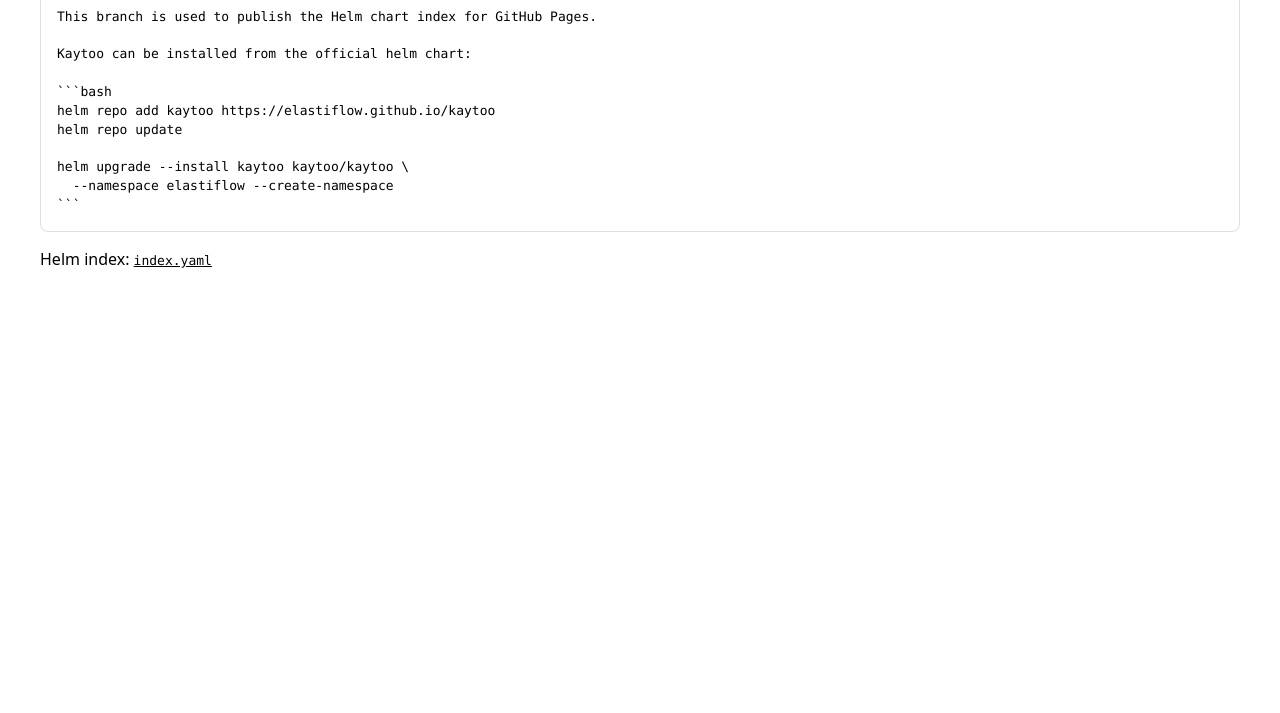
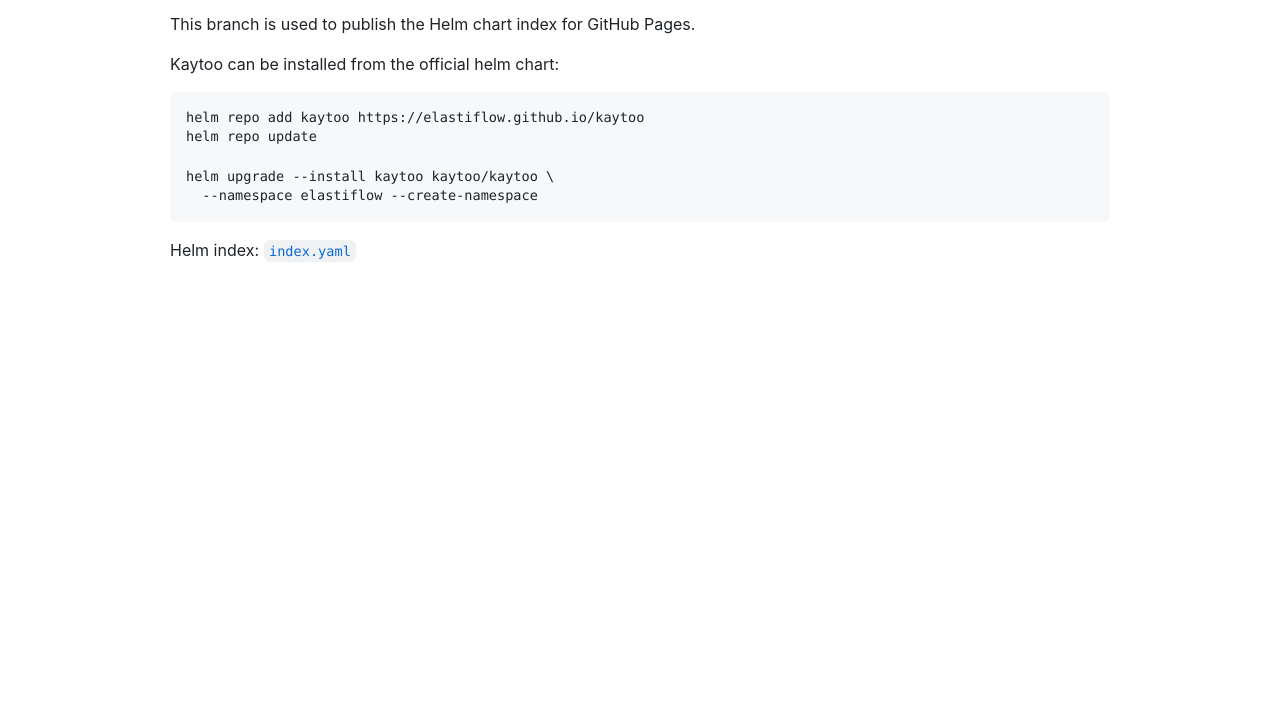
Before and after one commit to elastiflow/kaytoo, a plain HTML site: page index.html in a window 1280 px wide. Shown: the part 87-800 px from the top of the page. Drawn offline with nearby package versions, Linux system fonts and the light colour scheme.

Commit message:
chore(pages): style index like GitHub markdown

````diff
--- a/index.html
+++ b/index.html
@@ -4,45 +4,39 @@
     <meta charset="utf-8" />
     <meta name="viewport" content="width=device-width,initial-scale=1" />
     <title>Kaytoo Helm chart repository</title>
+    <link
+      rel="stylesheet"
+      href="https://unpkg.com/github-markdown-css@5.8.1/github-markdown.css"
+    />
     <style>
-      :root { color-scheme: light dark; }
       body {
-        font-family: system-ui, -apple-system, Segoe UI, Roboto, sans-serif;
-        margin: 40px;
-        line-height: 1.45;
+        margin: 0;
       }
-      pre, code {
-        font-family: ui-monospace, SFMono-Regular, Menlo, Monaco, Consolas,
-          monospace;
-        font-size: 13px;
+      .markdown-body {
+        box-sizing: border-box;
+        min-width: 200px;
+        max-width: 980px;
+        margin: 0 auto;
+        padding: 32px 20px;
       }
-      pre {
-        padding: 16px;
-        border: 1px solid rgba(127, 127, 127, 0.25);
-        border-radius: 8px;
-        overflow: auto;
-      }
-      a { color: inherit; }
     </style>
   </head>
   <body>
-    <pre># Kaytoo Helm chart repository
+    <article class="markdown-body">
+      <h1>Kaytoo Helm chart repository</h1>
+      <p>This branch is used to publish the Helm chart index for GitHub Pages.</p>
 
-This branch is used to publish the Helm chart index for GitHub Pages.
+      <p>Kaytoo can be installed from the official helm chart:</p>
 
-Kaytoo can be installed from the official helm chart:
-
-```bash
-helm repo add kaytoo https://elastiflow.github.io/kaytoo
+      <pre><code class="language-bash">helm repo add kaytoo https://elastiflow.github.io/kaytoo
 helm repo update
 
 helm upgrade --install kaytoo kaytoo/kaytoo \
-  --namespace elastiflow --create-namespace
-```
-</pre>
+  --namespace elastiflow --create-namespace</code></pre>
 
-    <p>
-      Helm index: <a href="./index.yaml"><code>index.yaml</code></a>
-    </p>
+      <p>
+        Helm index: <a href="./index.yaml"><code>index.yaml</code></a>
+      </p>
+    </article>
   </body>
 </html>
````
